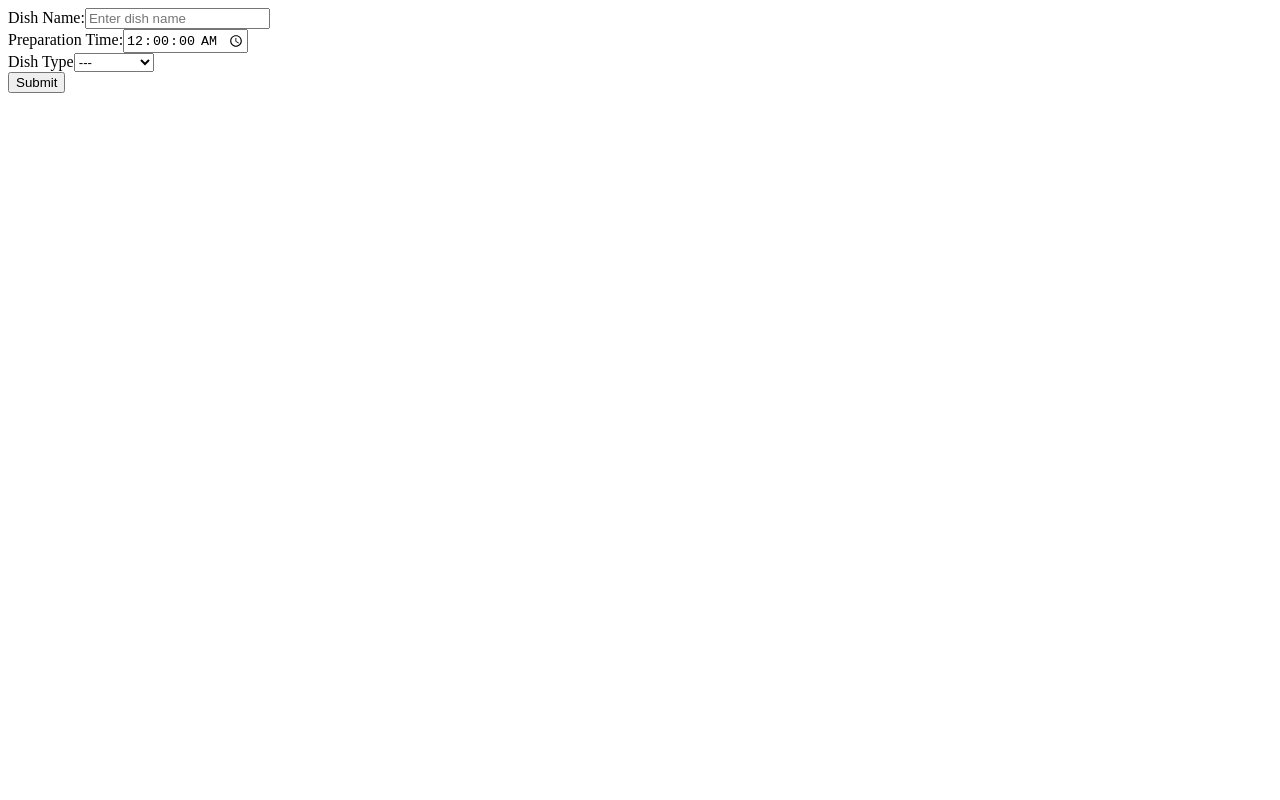
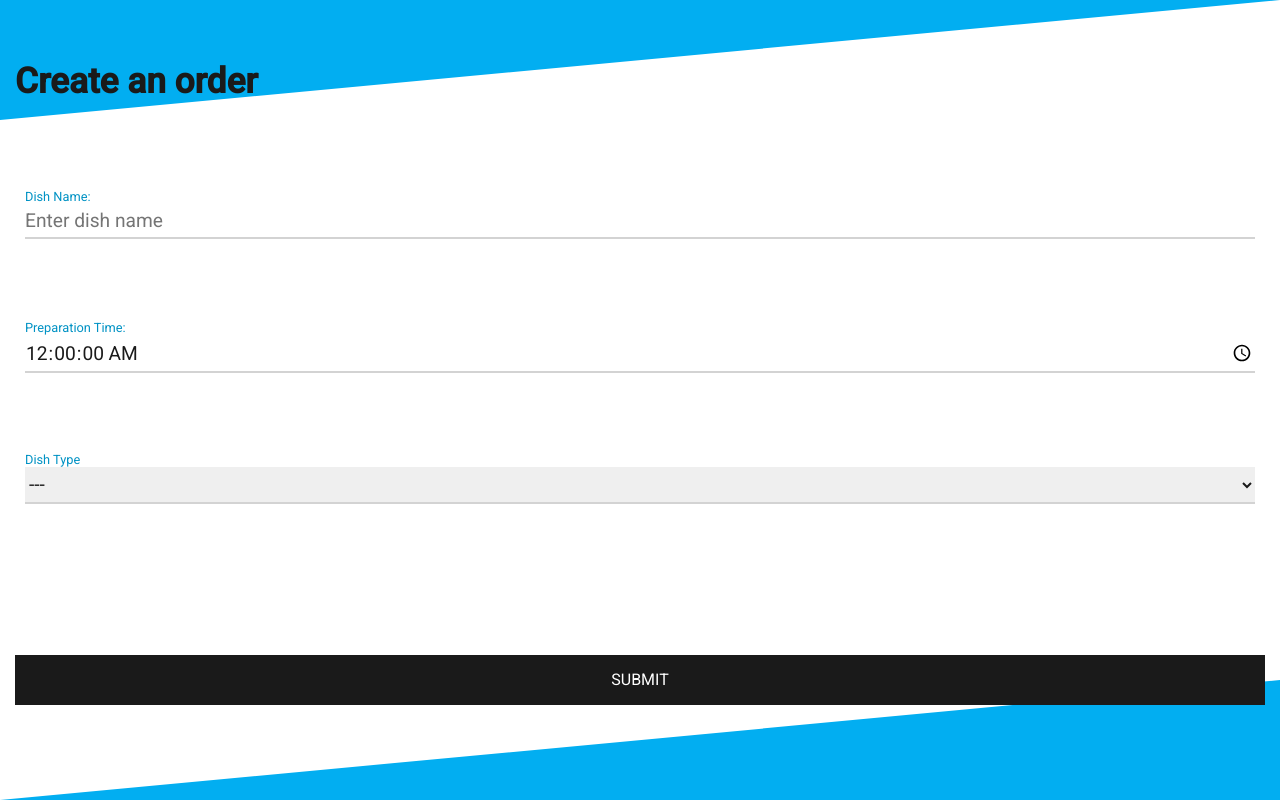
Before and after one commit to franciszek-szeptycki/HexOcean-recruitment-task, a React (Vite) app: page / in a window 1280 px wide. Built offline with nearby package versions, Linux system fonts and the light colour scheme.

Commit message:
github deploy

```diff
--- a/index.html
+++ b/index.html
@@ -4,6 +4,10 @@
     <meta charset="UTF-8" />
     <link rel="icon" type="image/svg+xml" href="/vite.svg" />
     <meta name="viewport" content="width=device-width, initial-scale=1.0" />
+    <link rel="preconnect" href="https://fonts.googleapis.com">
+    <link rel="preconnect" href="https://fonts.gstatic.com" crossorigin>
+    <link href="https://fonts.googleapis.com/css2?family=Roboto:wght@100;300;400;500&display=swap" rel="stylesheet">
+
     <title>Vite + React + TS</title>
   </head>
   <body>
--- a/src/App.tsx
+++ b/src/App.tsx
@@ -7,7 +7,7 @@ export default () => {
 
 
     return (
-        <div>
+        <div className="App" >
             <FormContainer />
             <ToastContainer />
         </div>
--- a/src/components/DetailsForm.tsx
+++ b/src/components/DetailsForm.tsx
@@ -14,7 +14,7 @@ export default ({dishType, form}: {dishType: DishTypeType, form: any}) => {
 
 
     return (
-        <div>
+        <div className="details-wrapper">
             <DetailInputField name="no_of_slices" labelName="Number of Slices" selected={dishType === "pizza"} />
             <DetailInputField name="diameter" labelName="Diameter" step={0.01} selected={dishType === "pizza"} />
             <DetailInputField labelName="Spiciness Scale" name="spiciness_scale" max={10} selected={dishType === "soup"} />
@@ -24,8 +24,8 @@ export default ({dishType, form}: {dishType: DishTypeType, form: any}) => {
 }
 
 const DetailInputField = ({labelName, name, step = null, max = null, selected}: {labelName: string, name: string, step?: number | null, max?: number | null, selected: boolean}) => (
-    <div style={{display: selected ? "block" : "none"}} >
-        <label>{labelName}:</label>
-        <Field name={name} component="input" type="number" step={step}  min={1} max={max} validate={value => selected ? !value : false} />
+    <div className={`form__item ${selected ? "" : "form__item-hidden"}`} >
+        <label className="form__item-label" >{labelName}:</label>
+        <Field name={name} component="input" type="number" step={step}  min={1} max={max} validate={value => selected ? !value : false} className="form__item-input" />
     </div>
 )
--- a/src/components/FormContainer.tsx
+++ b/src/components/FormContainer.tsx
@@ -33,20 +33,21 @@ export default () => {
             onSubmit={(values: IFormData) => submitForm(values)}
             subscription={{ submitting: true }}
             render={({ handleSubmit, form, submitting }) => (
-                <form data-testid="form" onSubmit={handleSubmit}>
-                    <div>
-                        <label>Dish Name:</label>
-                        <Field name="name" component="input" type="text" placeholder="Enter dish name" />
+                <form data-testid="form" className="form main-form" onSubmit={handleSubmit}>
+                    <h1 className="form__title" >Create an order</h1>
+                    <div className="form__item" >
+                        <label className="form__item-label" >Dish Name:</label>
+                        <Field name="name" component="input" type="text" placeholder="Enter dish name" className="form__item-input" />
                     </div>
 
-                    <div>
-                        <label>Preparation Time:</label>
-                        <Field name="preparation_time" component="input" type="time" defaultValue="00:00:00" step={1} />
+                    <div className="form__item" >
+                        <label className="form__item-label" >Preparation Time:</label>
+                        <Field name="preparation_time" component="input" type="time" defaultValue="00:00:00" step={1} className="form__item-input" />
                     </div>
 
-                    <div >
-                        <label>Dish Type</label>
-                        <Field name="type" component="select" validate={(value) => {
+                    <div className="form__item" >
+                        <label className="form__item-label" >Dish Type</label>
+                        <Field name="type" component="select" className="form__item-input" validate={(value) => {
                             setDishType(value)
                             return !value
                         }} >
@@ -59,7 +60,7 @@ export default () => {
 
                     <DetailsForm dishType={dishType} form={form} />
 
-                    <button type="submit" disabled={submitting} >Submit</button>
+                    <button type="submit" disabled={submitting} className="form__submit" >Submit</button>
                 </form>
             )}
         />
--- a/src/main.tsx
+++ b/src/main.tsx
@@ -1,12 +1,10 @@
 import React from 'react'
 import ReactDOM from 'react-dom/client'
 import App from './App'
-import Root from "./Root";
+import './styles/index.sass'
 
 ReactDOM.createRoot(document.getElementById('root') as HTMLElement).render(
     <React.StrictMode>
-        {/*<Root>*/}
-            <App />
-        {/*</Root>*/}
+        <App />
     </React.StrictMode>,
 )
--- /dev/null
+++ b/src/styles/App.sass
@@ -0,0 +1,28 @@
+@import "variables"
+
+
+.App
+    height: 100vh
+    width: 100vw
+
+    display: flex
+    justify-content: center
+    align-items: center
+
+    position: relative
+
+    &::before, &::after
+        content: ""
+        position: absolute
+        left: 0
+        z-index: 1
+
+    &::before
+        top: 0
+        border-bottom: 15vh solid transparent
+        border-left: 100vw solid $primary-color
+
+    &::after
+        bottom: 0
+        border-top: 15vh solid transparent
+        border-right: 100vw solid $primary-color
--- /dev/null
+++ b/src/styles/FormContainer.sass
@@ -0,0 +1,67 @@
+@import "variables"
+
+
+.details-wrapper
+    display: flex
+    flex-direction: column
+    padding-bottom: $form-gap-size
+
+.form
+    height: 85vh
+    width: 100vw
+
+    position: absolute
+    top: 5vh
+    z-index: 2
+
+    display: flex
+    flex-direction: column
+    justify-content: space-between
+
+    padding: 15px
+
+
+    &__title
+        font-size: 2.2rem
+        padding: 5px 0 10px
+
+    .form__item
+        height: 60px
+
+        display: flex
+        flex-direction: column
+        padding: 5px 10px
+
+        border-radius: 5px
+
+        overflow: hidden
+
+        transition: .2s
+
+        &-hidden
+            height: 0
+            padding: 0 10px
+            opacity: 0
+
+        &-label
+            color: #0092c4
+            font-size: .8rem
+
+        &-input
+            border: none
+            border-bottom: 2px lightgray solid
+            padding: 5px 0
+            font-size: 1.2rem
+
+            &:focus
+                outline: none
+                border-bottom-color: $primary-color
+
+    &__submit
+        height: 50px
+
+        border: none
+
+        background-color: $dark-color
+        color: white
+        text-transform: uppercase
--- /dev/null
+++ b/src/styles/index.sass
@@ -0,0 +1,19 @@
+@import "variables"
+
+
+// RESET
+*
+    margin: 0
+    padding: 0
+    box-sizing: border-box
+    font-family: "Roboto", Arial, sans-serif
+    color: inherit
+    font-size: inherit
+
+body
+    font-size: 16px
+    color: $dark-color
+
+// MODULES
+@import "FormContainer"
+@import "App"
--- /dev/null
+++ b/src/styles/variables.sass
@@ -0,0 +1,3 @@
+$primary-color: #02aef1
+$form-gap-size: 5px
+$dark-color: #1a1a1a
--- a/vite.config.ts
+++ b/vite.config.ts
@@ -4,6 +4,7 @@ import react from '@vitejs/plugin-react'
 // https://vitejs.dev/config/
 export default defineConfig({
     plugins: [react()],
+    base: '/HexOcean-recruitment-task/',
     // @ts-ignore
     test: {
         globals: true,
```
Also changed, not shown: src/Root.tsx (deleted, +0 -8 lines), src/setupTests.ts (deleted).
